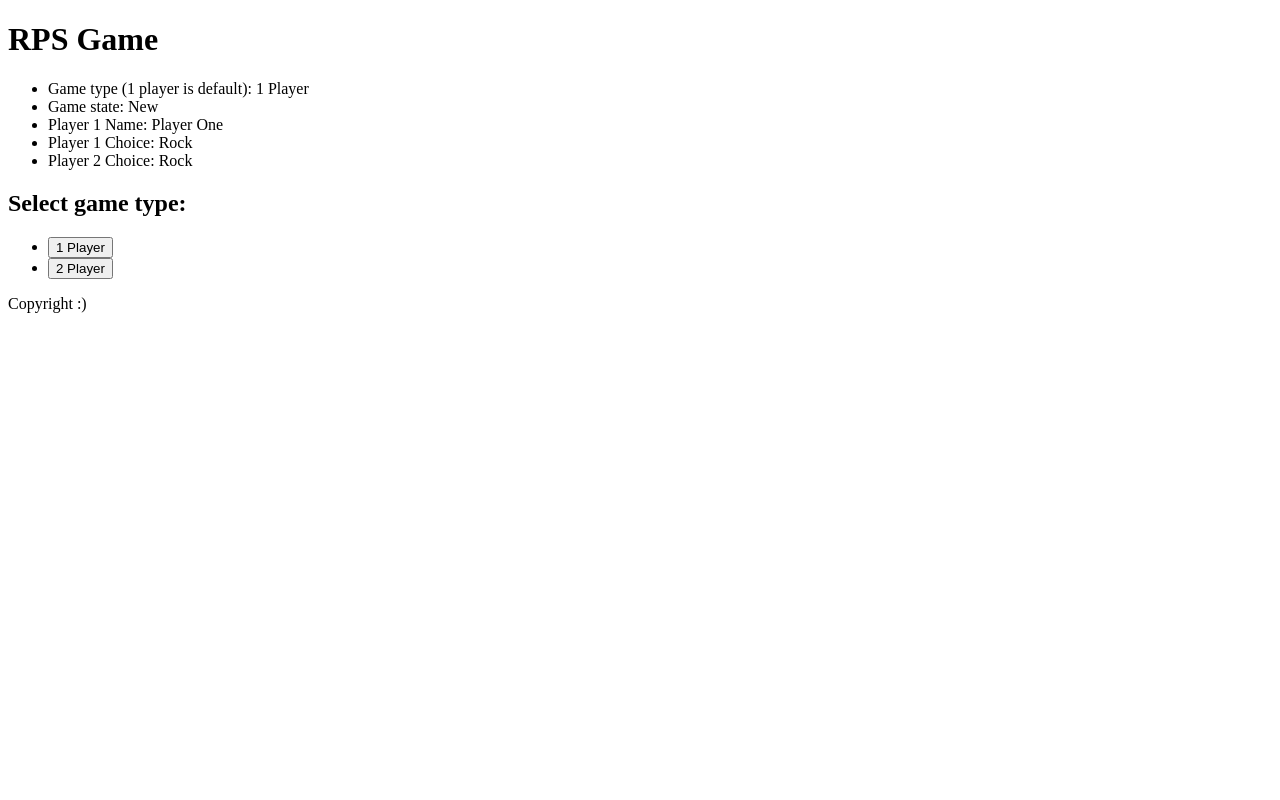
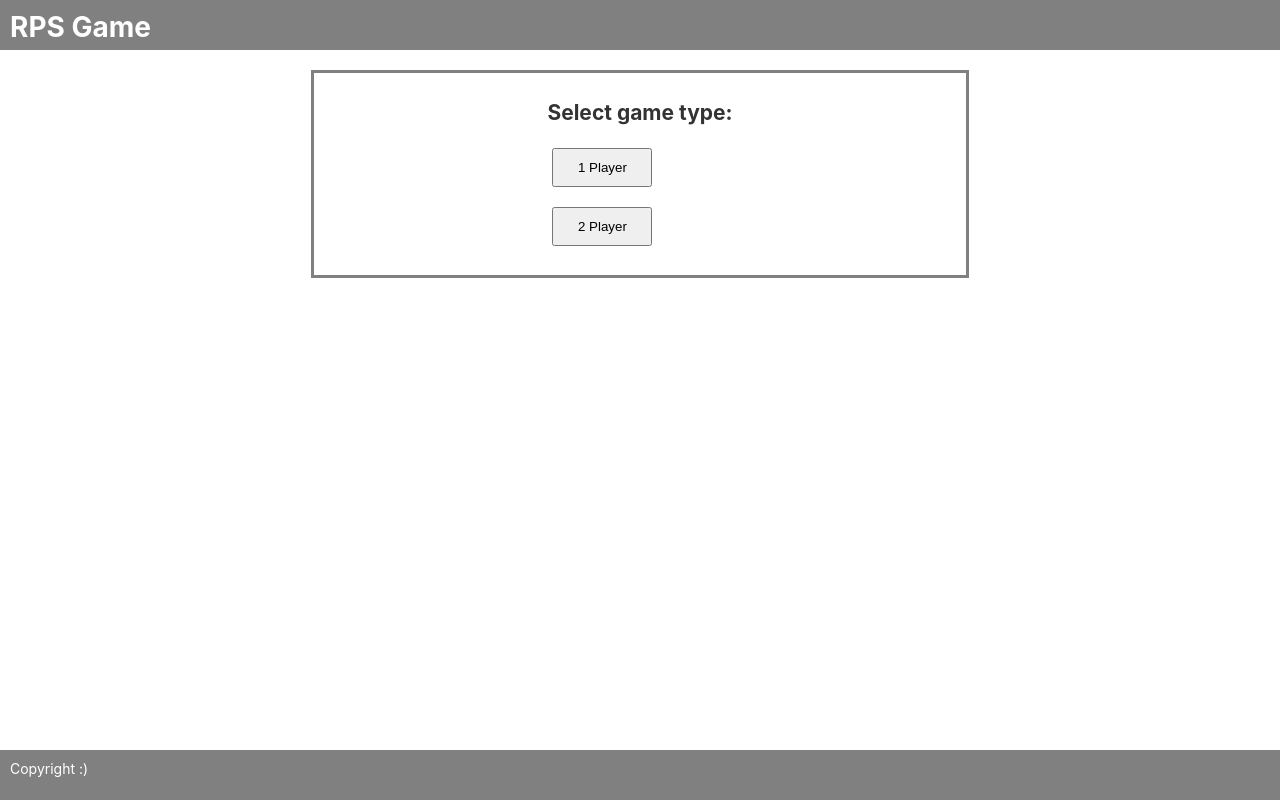
Before and after one commit to omargon/rps-game, an Angular app: page / in a window 1280 px wide. Built offline with nearby package versions, Linux system fonts and the light colour scheme.

Commit message:
Manual: Add some styles for better presentation

```diff
--- a/src/app/app.component.html
+++ b/src/app/app.component.html
@@ -3,29 +3,6 @@
 </header>
 <main>
   <!-- <router-outlet></router-outlet> -->
-  <section>
-    <ul>
-      <li>
-        Game type (1 player is default): {{ gameType }}
-      </li>
-      <li>
-        Game state: {{ gameState }}
-      </li>
-      <li>
-        Player 1 Name: {{ playerOneName }}
-      </li>
-      <li *ngIf="gameType == GameTypes.TwoPlayers">
-        Player 2 Name: {{ playerTwoName }}
-      </li>
-      <li>
-        Player 1 Choice: {{ hands.playerOne }}
-      </li>
-      <li>
-        Player 2 Choice: {{ hands.playerTwo }}
-      </li>
-
-    </ul>
-  </section>
   <section *ngIf="gameState == GameStates.New">
     <h2>Select game type:</h2>
     <ul>
@@ -42,12 +19,12 @@
     <h2>Enter {{ (gameType == GameTypes.OnePlayer) ? 'your name' : 'players names' }}</h2>
       <ul>
         <li>
-          <label for="playerOneName">Player One Name</label>
+          <label for="playerOneName">Player One Name: </label>
           <input type="text" id="playerOneName"
                  [(ngModel)]="playerOneName" name="playerOneName">
         </li>
         <li *ngIf="gameType == GameTypes.TwoPlayers">
-          <label for="playerTwoName">Player Two Name</label>
+          <label for="playerTwoName">Player Two Name: </label>
           <input type="text" id="playerTwoName"
                  [(ngModel)]="playerTwoName" name="playerTwoName">
         </li>
--- a/src/app/app.component.scss
+++ b/src/app/app.component.scss
@@ -0,0 +1,55 @@
+:host {
+    font-family: -apple-system, BlinkMacSystemFont, "Segoe UI", Roboto, Helvetica, Arial, sans-serif, "Apple Color Emoji", "Segoe UI Emoji", "Segoe UI Symbol";
+    font-size: 14px;
+    color: #333;
+    box-sizing: border-box;
+    -webkit-font-smoothing: antialiased;
+    -moz-osx-font-smoothing: grayscale;
+  }
+
+  header, footer {
+    position: absolute;
+    top: 0;
+    right: 0;
+    left: 0;
+    background-color: gray;
+    color: white;
+    padding: 10px;
+    height: 50px;
+    box-sizing: border-box;
+    display: flex;
+    align-content: center;
+    h1, h2 {
+        margin: 0;
+        padding: 0;
+    }
+  }
+
+  main {
+    margin: auto;
+    margin-top: 70px;
+    width: 50%;
+    border: 3px solid gray;
+    padding: 10px;
+    display: flex;
+    justify-content: center;
+
+    ul {
+        list-style: none;
+        padding: 0;
+        li {
+            margin-bottom: 10px;
+            padding: 0;
+        }
+    }
+    button {
+        width: 100px;
+        padding: 10px;
+        margin: 5px;
+    }
+  }
+
+  footer {
+    top: auto;
+    bottom: 0;
+  }
```
